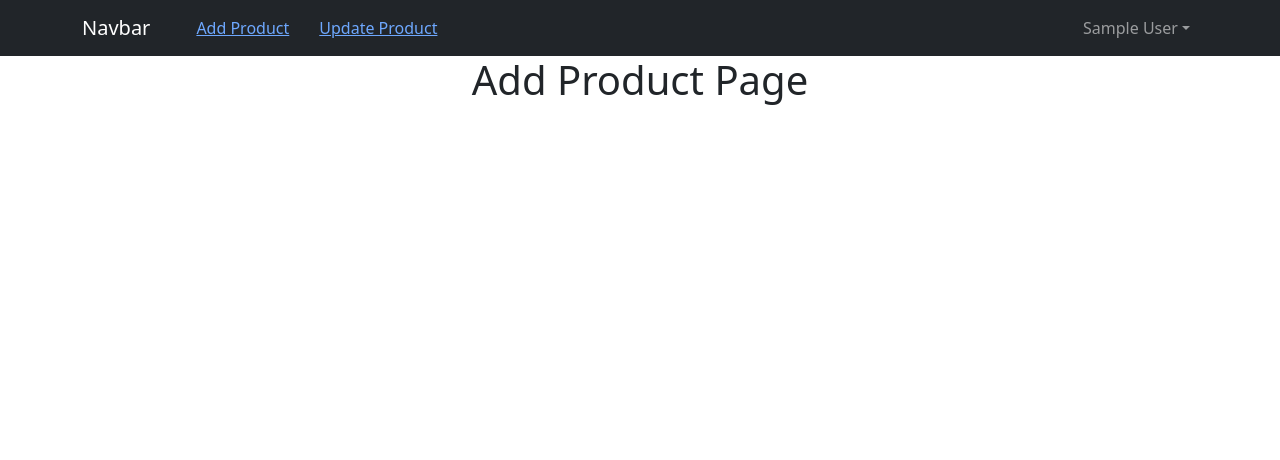
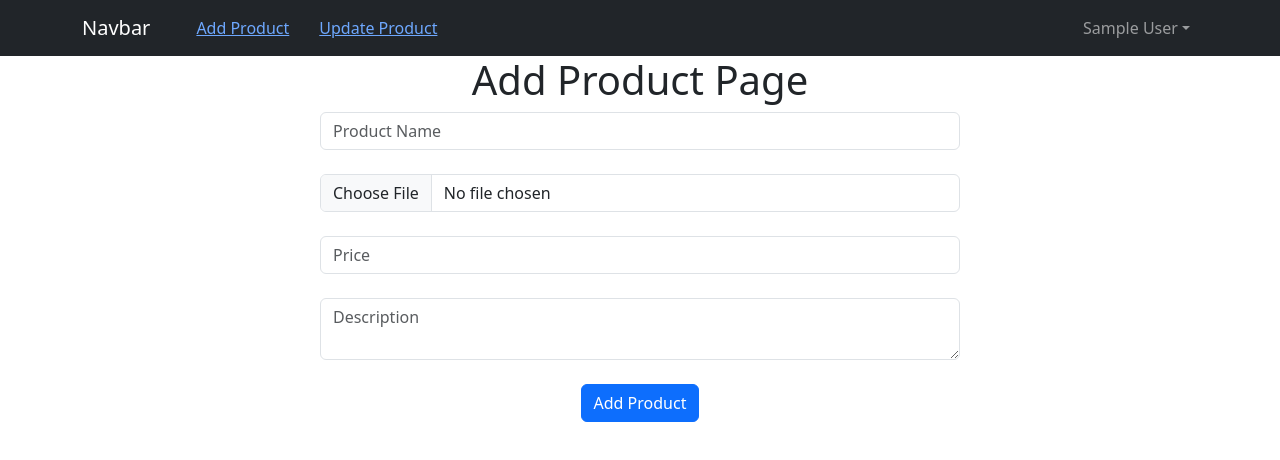
Before and after one commit to ketanhagawane90/ecomm-dashboard, a React (Create React App) app: page /add in a window 1280 px wide. Shown: the top 460 px of the page. Built offline with nearby package versions, Linux system fonts and the light colour scheme; sample sign-in values are in the browser's storage.

Commit message:
Add Product Using fromData

```diff
--- a/src/AddProduct.js
+++ b/src/AddProduct.js
@@ -1,11 +1,42 @@
 import Header from './Header'
+import {useState} from 'react';
+
 function AddProduct()
 {
+    const [name,setName]=useState("");
+    const [file,setFile]=useState("");
+    const [price,setPrice]=useState("");
+    const [description,setDescription]=useState("");
+
+    async function addProduct()
+    {
+        //console.warn(name,file,price,description);
+        const formData=new FormData();
+        formData.append("file",file)
+        formData.append("name",name)
+        formData.append("price",price)
+        formData.append("description",description)
+
+        let result = await fetch("http://localhost:8000/api/addproduct",{
+            method: 'POST',
+            body: formData
+        });
+
+        alert("Data has been saved.");
+    }
+
     return(
-        <div>
-            <Header />
+        <>
+        <Header />
+        <div className="col-sm-6 offset-sm-3">
             <h1>Add Product Page</h1>
+            <input type="text" className="form-control" placeholder="Product Name" onChange={(e)=>setName(e.target.value)} /> <br />
+            <input type="file" className="form-control" placeholder="file" onChange={(e)=>setFile(e.target.files[0])} /> <br />
+            <input type="text" className="form-control" placeholder="Price" onChange={(e)=>setPrice(e.target.value)} /> <br />
+            <textarea className="form-control" placeholder="Description" onChange={(e)=>setDescription(e.target.value)} /> <br />
+            <button className="btn btn-primary" onClick={addProduct}>Add Product</button>
         </div>
+        </>
     )
 }
 
```
